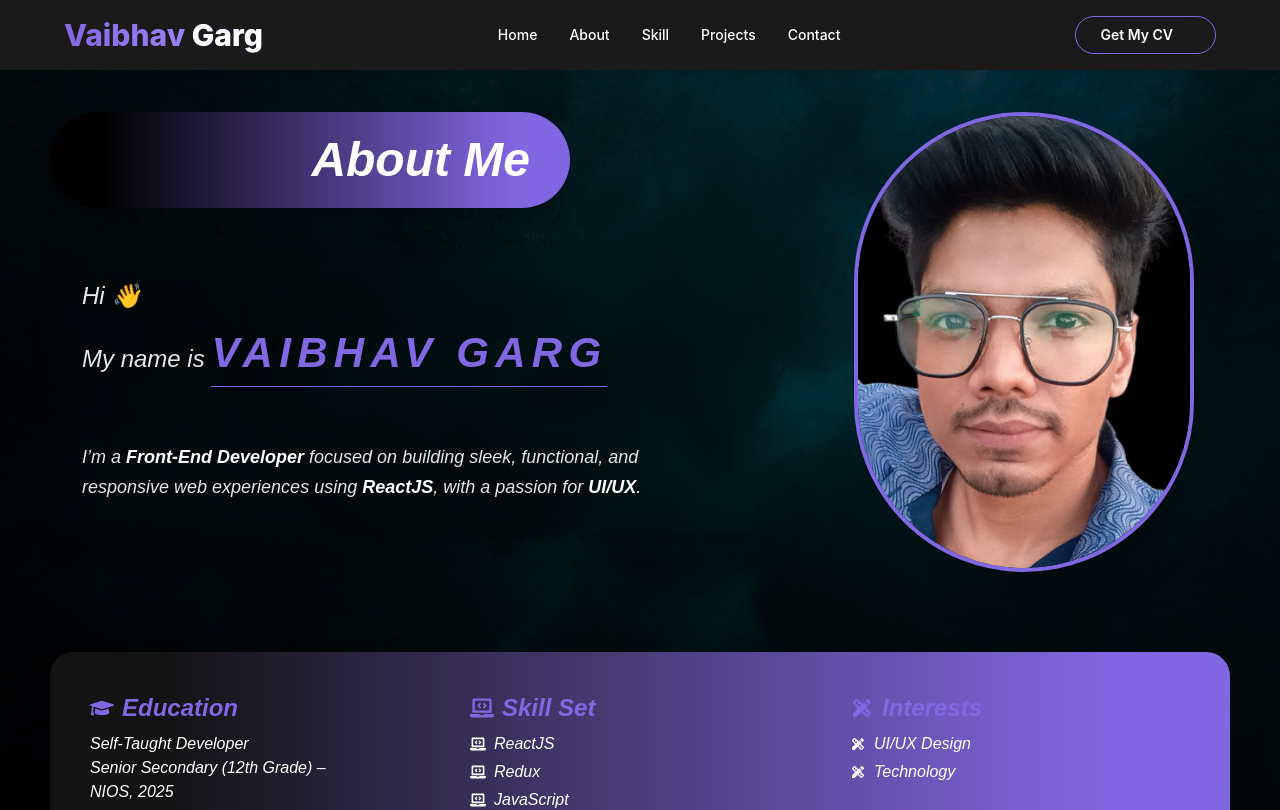
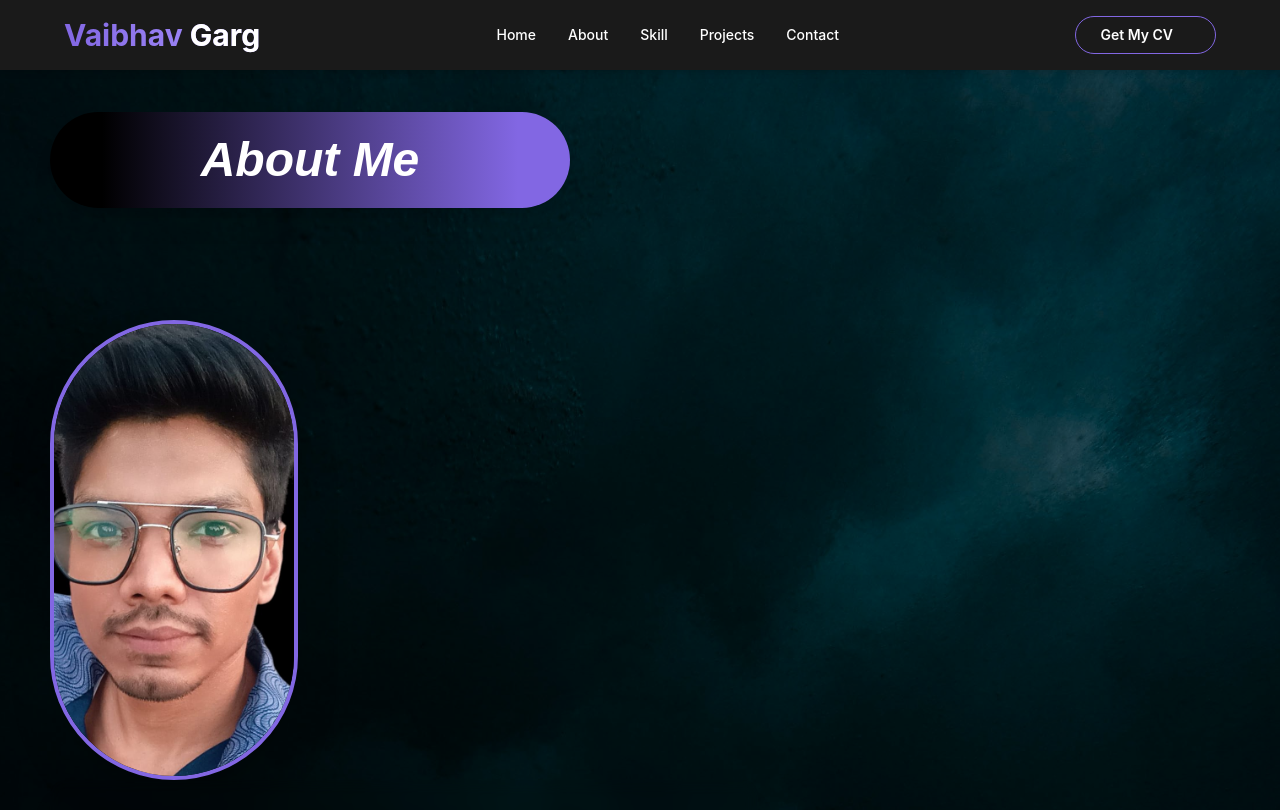
Before and after one commit to vaibhavgarg5522/My-Portfolio, a React (Vite) app: page /about in a window 1280 px wide. Shown: the top 810 px of the page. Built offline with nearby package versions, Linux system fonts and the light colour scheme; some icons are missing.

Commit message:
addfiles

```diff
--- a/src/App.jsx
+++ b/src/App.jsx
@@ -25,6 +25,7 @@ function App() {
     </Routes>
 
 
+
     </>
   )
 }
--- a/src/components/navbar/Navbar.jsx
+++ b/src/components/navbar/Navbar.jsx
@@ -117,7 +117,7 @@ const Navbar = () => {
           {/* Name */}
           <h1
             onClick={() => navigate("/")}
-            className="text-xl md:text-3xl font-extrabold cursor-pointer bg-gradient-to-r from-[#8267E3] to-[#aa94ff] text-transparent bg-clip-text transition duration-300 hover:scale-105
+            className="text-2xl md:text-3xl font-bold cursor-pointer bg-gradient-to-r from-[#8267E3] to-[#aa94ff] text-transparent bg-clip-text transition duration-300 hover:scale-105
             absolute left-1/2 transform -translate-x-1/2 md:static md:translate-x-0"
           >
             Vaibhav <span className="text-white">Garg</span>
--- a/src/components/pages/About.jsx
+++ b/src/components/pages/About.jsx
@@ -33,41 +33,40 @@ const About = () => {
         {/* About Me Section */}
         <div className="flex flex-col md:flex-row justify-between items-start gap-10 mb-20">
           <div className="w-full md:w-[60%]">
-            <h2 className="text-3xl sm:text-4xl md:text-5xl font-bold bg-[linear-gradient(to_right,black_10%,#8267E3_90%)] inline-block text-right px-6 sm:px-10 py-4 sm:py-6 rounded-full shadow-xl mb-10 w-full sm:w-[400px] md:w-[520px] mt-18">
+            <h2 className="text-3xl sm:text-4xl md:text-5xl font-bold bg-[linear-gradient(to_right,black_10%,#8267E3_90%)]  inline-block text-center px-6 sm:px-10 py-4 sm:py-6 rounded-full shadow-xl mb-10 w-full sm:w-[400px] md:w-[520px] mt-18">
               About Me
             </h2>
+            {/* Profile Image */}
+            <div className="w-full md:w-[35%] flex justify-center md:mt-18">
+              <div className="w-[250px] sm:w-[300px] md:w-[340px] h-[350px] sm:h-[400px] md:h-[460px] rounded-full overflow-hidden border-4 border-[#8267E3] shadow-2xl">
+                <img src={profile} alt="Profile" className="object-cover w-full h-full" />
+              </div>
+            </div>
             <div className="backdrop-blur-sm p-6 sm:p-8 rounded-2xl text-left text-gray-200 text-base sm:text-lg leading-relaxed space-y-4 shadow-xl">
-              <p className="text-xl sm:text-2xl">Hi 👋</p>
+              <p className=" text-xl sm:text-2xl">Hi 👋</p>
               <p className="text-xl sm:text-2xl font-medium">
                 My name is{" "}
-                <span className="text-2xl sm:text-3xl md:text-[42px] font-semibold uppercase tracking-[0.15em] text-[#8267E3] border-b border-[#8267E3] inline-block pb-2 mb-6 sm:mb-10">
+                <span className="text-2xl sm:text-3xl md:text-[42px] font-semibold uppercase tracking-[0.15em] text-[#8267E3] border-b border-[#8267E3] inline-block pb-2 mb-3 sm:mb-10 ">
                   Vaibhav Garg
                 </span>
               </p>
               <p>
                 I’m a{" "}
-                <span className="font-semibold text-white">Front-End Developer</span>{" "}
+                <span className="font-semibold text-white inline">Front-End Developer</span>{" "}
                 focused on building sleek, functional, and responsive web experiences using{" "}
-                <span className="font-semibold text-white">ReactJS</span>, with a passion for{" "}
-                <span className="font-semibold text-white">UI/UX</span>.
+                <span className="font-semibold text-white inline">ReactJS</span>, with a passion for{" "}
+                <span className="font-semibold text-white inline">UI/UX</span>.
               </p>
-            </div>
-          </div>
-
-          {/* Profile Image */}
-          <div className="w-full md:w-[35%] flex justify-center mt-10 md:mt-18">
-            <div className="w-[250px] sm:w-[300px] md:w-[340px] h-[350px] sm:h-[400px] md:h-[460px] rounded-full overflow-hidden border-4 border-[#8267E3] shadow-2xl">
-              <img src={profile} alt="Profile" className="object-cover w-full h-full" />
             </div>
           </div>
         </div>
 
         {/* Info Grid Section */}
         <div className="w-full">
-          <div className="bg-[linear-gradient(to_right,#131314_10%,#8267E3_90%)] p-6 sm:p-8 md:p-10 rounded-3xl shadow-2xl text-white grid grid-cols-1 sm:grid-cols-2 lg:grid-cols-3 gap-10">
+          <div className="bg-[linear-gradient(to_right,#131314_10%,#8267E3_90%)] p-6 sm:p-8 md:p-10 rounded-3xl shadow-2xl text-white grid grid-cols-1 sm:grid-cols-2 lg:grid-cols-3 gap-10  ">
 
             {/* Column 1: Education + Contact */}
-            <div className="flex flex-col gap-10">
+            <div className="flex flex-col gap-10 ">
               <div>
                 <h4 className="text-xl sm:text-2xl font-semibold text-[#8267E3] flex items-center gap-2">
                   <FaGraduationCap /> Education
--- a/src/components/pages/Contact.jsx
+++ b/src/components/pages/Contact.jsx
@@ -44,7 +44,7 @@ const Contact = () => {
         <div className="flex flex-col md:flex-row justify-between gap-10">
           {/* Contact Info */}
           <div className="w-full md:w-[60%]">
-            <h2 className="text-3xl sm:text-4xl md:text-5xl font-bold bg-[linear-gradient(to_right,black_10%,#8267E3_90%)] inline-block text-right px-6 sm:px-10 py-4 sm:py-6 rounded-full shadow-xl mb-10 w-full sm:w-[400px] md:w-[520px] mt-18">
+            <h2 className="text-3xl sm:text-4xl md:text-5xl font-bold bg-[linear-gradient(to_right,black_10%,#8267E3_90%)] inline-block text-center px-6 sm:px-10 py-4 sm:py-6 rounded-full shadow-xl mb-10 w-full sm:w-[400px] md:w-[520px] mt-18">
               Get in Touch
             </h2>
 
```
